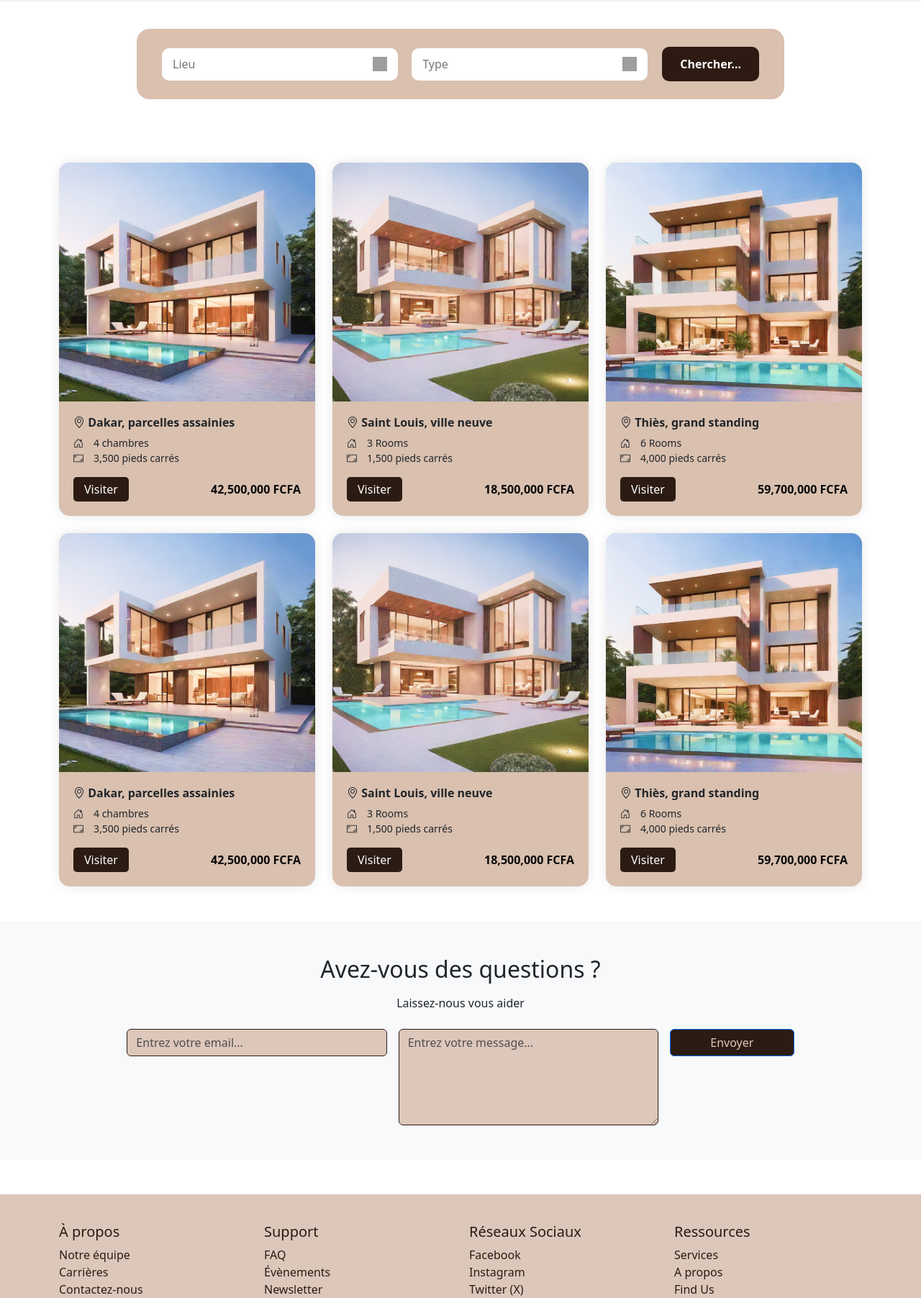
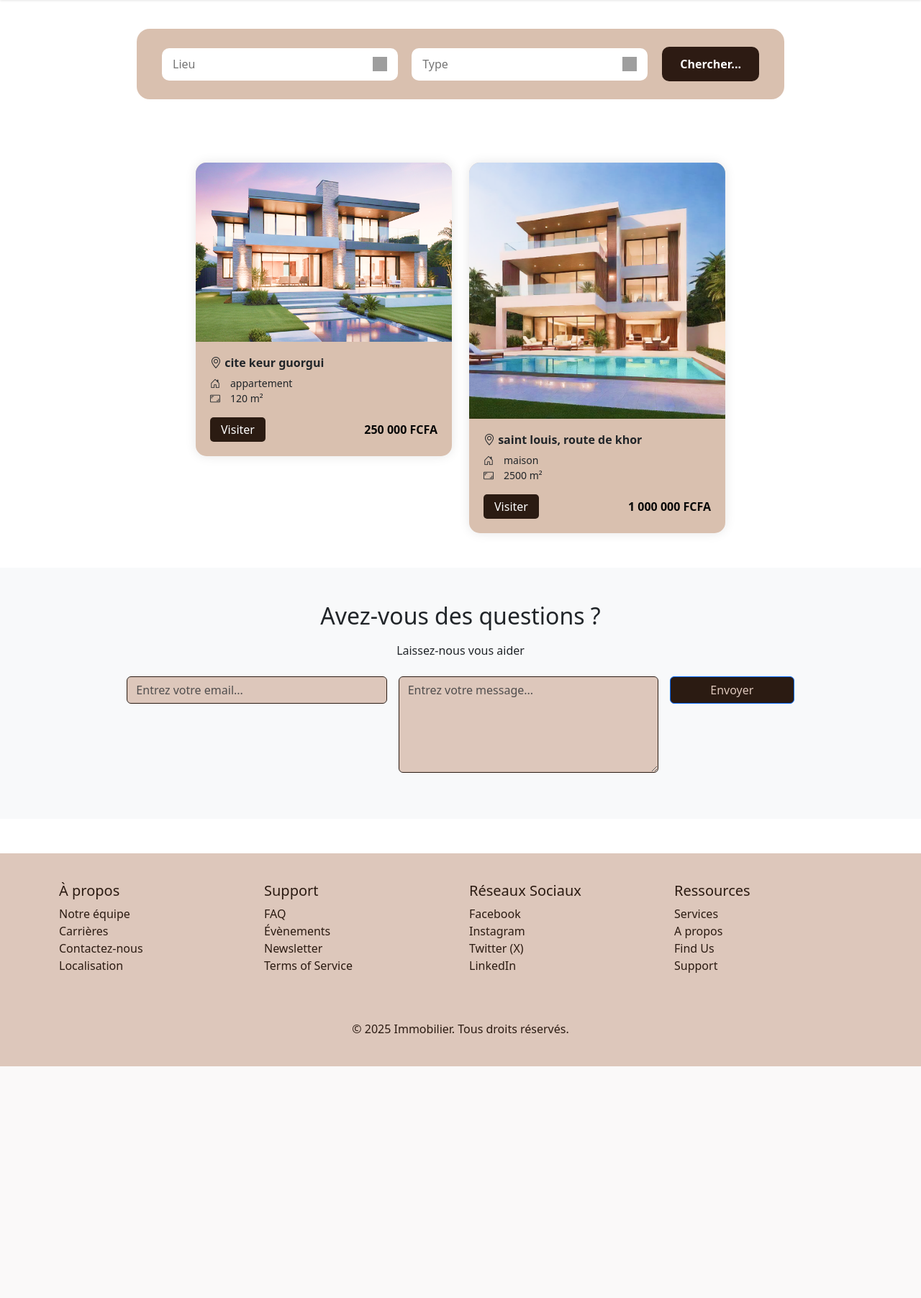
Before and after one commit to mouhamed36-collab/project_immo, a PHP site: page /project_immo/pages/biens.php in a window 1280 px wide. Shown: the part 60-1864 px from the top of the page at 72% size. After the commit the page ends 1542 px from the top, so only its background shows below. Run offline with PHP 8.4, Linux system fonts and the light colour scheme; data comes from the database, SQL or seed files in the repository; grey boxes are pictures that could not be loaded.

Commit message:
Suite crud biens

```diff
--- a/CRUD/biendModel.php
+++ b/CRUD/biendModel.php
@@ -36,7 +36,7 @@ function ajouterBien($data)
     $type   = trim($data['type'] ?? '');
     $localisation = trim($data['localisation'] ?? '');
     $surface     = floatval($data['surface'] ?? 0);
-    $status = 'disponible'; // Valeur par défaut
+    $status = trim($data['status']); // Valeur par défaut
 
     // 4. Préparation et exécution de la requête
     $sql = "INSERT INTO bien (titre, description, prix, type, photo, localisation, surface, status)
@@ -133,11 +133,11 @@ function updateBien($data)
     $type   = trim($data['type'] ?? '');
     $localisation = trim($data['localisation'] ?? '');
     $surface     = floatval($data['surface'] ?? 0);
-
+    $status = trim($data['status'] ?? '');
     // 3. Préparation et exécution de la requête
     if ($urlPhoto) {
         // Mise à jour avec nouvelle photo
-        $sql = "UPDATE bien SET titre=?, description=?, prix=?, type=?, photo=?, localisation=?, surface=? WHERE idbien=?";
+        $sql = "UPDATE bien SET titre=?, description=?, prix=?, type=?, photo=?, localisation=?, surface=?, status=? WHERE idbien=?";
         $stmt = $con->prepare($sql);
         if (!$stmt) {
             return [
@@ -145,10 +145,10 @@ function updateBien($data)
                 'message' => "Erreur de préparation SQL : " . $con->error
             ];
         }
-        $stmt->bind_param("ssdssssi", $titre, $description, $prix, $type, $urlPhoto, $localisation, $surface, $id);
+        $stmt->bind_param("ssdsssssi", $titre, $description, $prix, $type, $urlPhoto, $localisation, $surface, $status, $id);
     } else {
         // Mise à jour sans nouvelle photo
-        $sql = "UPDATE bien SET titre=?, description=?, prix=?, type=?, localisation=?, surface=? WHERE idbien=?";
+        $sql = "UPDATE bien SET titre=?, description=?, prix=?, type=?, localisation=?, surface=?, status=? WHERE idbien=?";
         $stmt = $con->prepare($sql);
         if (!$stmt) {
             return [
@@ -156,7 +156,7 @@ function updateBien($data)
                 'message' => "Erreur de préparation SQL : " . $con->error
             ];
         }
-        $stmt->bind_param("ssdsssi", $titre, $description, $prix, $type, $localisation, $surface, $id);
+        $stmt->bind_param("ssdssssi", $titre, $description, $prix, $type, $localisation, $surface,$status, $id);
     }
     if ($stmt->execute()) {
         return [
--- a/pages/biens.php
+++ b/pages/biens.php
@@ -1,3 +1,7 @@
+<?php
+include_once("../CRUD/biendModel.php");
+$biens = getAllBiens();
+?>
 <!DOCTYPE html>
 <html lang="fr">
 
@@ -48,101 +52,26 @@
   </div>
   <div class="container py-5">
     <div class="row g-4 justify-content-center">
-
-
-
-    <!-- Carte 1 -->
+     <?php
+    // Affichage des biens immobiliers
+    foreach ($biens as $bien) : ?>
     <div class="col-md-4">
       <div class="property-card">
-        <img src="../asset/img/MAISON 1.png" class="property-img" alt="Maison 1">
+        <img src="http://localhost/project_immo/CRUD/<?= $bien['photo'] ?>" class="property-img" alt="<?= $bien['titre'] ?>">
         <div class="property-info">
-          <h6><i class="bi bi-geo-alt"></i> Dakar, parcelles assainies</h6>
-          <div class="icon-text"><i class="bi bi-house-door"></i> 4 chambres</div>
-          <div class="icon-text"><i class="bi bi-aspect-ratio"></i> 3,500 pieds carrés</div>
+          <h6><i class="bi bi-geo-alt"></i> <?= htmlspecialchars($bien['localisation']) ?></h6>
+          <div class="icon-text"><i class="bi bi-house-door"></i> <?= htmlspecialchars($bien['type']) ?></div>
+          <div class="icon-text"><i class="bi bi-aspect-ratio"></i> <?= htmlspecialchars($bien['surface']) ?> m²</div>
           <div class="d-flex justify-content-between align-items-center mt-3">
-            <a href="#" class="btn-visit">Visiter</a>
-            <span class="price">42,500,000 FCFA</span>
+            <a href="detail_bien.php?id=<?= $bien['idbien'] ?>" class="btn-visit">Visiter</a>
+            <span class="price"><?= number_format($bien['prix'], 0, ',', ' ') ?> FCFA</span>
           </div>
         </div>
       </div>
     </div>
+    <?php endforeach; ?>
 
-    <!-- Carte 2 -->
-    <div class="col-md-4">
-      <div class="property-card">
-        <img src="../asset/img/MAISON 2.png" class="property-img" alt="Maison 2">
-        <div class="property-info">
-          <h6><i class="bi bi-geo-alt"></i> Saint Louis, ville neuve</h6>
-          <div class="icon-text"><i class="bi bi-house-door"></i> 3 Rooms</div>
-          <div class="icon-text"><i class="bi bi-aspect-ratio"></i> 1,500 pieds carrés</div>
-          <div class="d-flex justify-content-between align-items-center mt-3">
-            <a href="#" class="btn-visit">Visiter</a>
-            <span class="price">18,500,000 FCFA</span>
-          </div>
-        </div>
-      </div>
-    </div>
 
-    <!-- Carte 3 -->
-    <div class="col-md-4">
-      <div class="property-card">
-        <img src="../asset/img/MAISON 3.png"class="property-img" alt="Maison 3">
-        <div class="property-info">
-          <h6><i class="bi bi-geo-alt"></i> Thiès, grand standing</h6>
-          <div class="icon-text"><i class="bi bi-house-door"></i> 6 Rooms</div>
-          <div class="icon-text"><i class="bi bi-aspect-ratio"></i> 4,000 pieds carrés</div>
-          <div class="d-flex justify-content-between align-items-center mt-3">
-            <a href="#" class="btn-visit">Visiter</a>
-            <span class="price">59,700,000 FCFA</span>
-          </div>
-        </div>
-      </div>
-    </div>
-  <!-- Carte 1 -->
-    <div class="col-md-4">
-      <div class="property-card">
-        <img src="../asset/img/MAISON 1.png" class="property-img" alt="Maison 1">
-        <div class="property-info">
-          <h6><i class="bi bi-geo-alt"></i> Dakar, parcelles assainies</h6>
-          <div class="icon-text"><i class="bi bi-house-door"></i> 4 chambres</div>
-          <div class="icon-text"><i class="bi bi-aspect-ratio"></i> 3,500 pieds carrés</div>
-          <div class="d-flex justify-content-between align-items-center mt-3">
-            <a href="#" class="btn-visit">Visiter</a>
-            <span class="price">42,500,000 FCFA</span>
-          </div>
-        </div>
-      </div>
-    </div>
-      <!-- Carte 2 -->
-    <div class="col-md-4">
-      <div class="property-card">
-        <img src="../asset/img/MAISON 2.png" class="property-img" alt="Maison 2">
-        <div class="property-info">
-          <h6><i class="bi bi-geo-alt"></i> Saint Louis, ville neuve</h6>
-          <div class="icon-text"><i class="bi bi-house-door"></i> 3 Rooms</div>
-          <div class="icon-text"><i class="bi bi-aspect-ratio"></i> 1,500 pieds carrés</div>
-          <div class="d-flex justify-content-between align-items-center mt-3">
-            <a href="#" class="btn-visit">Visiter</a>
-            <span class="price">18,500,000 FCFA</span>
-          </div>
-        </div>
-      </div>
-    </div>
-    <!-- Carte 3 -->
-    <div class="col-md-4">
-      <div class="property-card">
-        <img src="../asset/img/MAISON 3.png" class="property-img" alt="Maison 3">
-        <div class="property-info">
-          <h6><i class="bi bi-geo-alt"></i> Thiès, grand standing</h6>
-          <div class="icon-text"><i class="bi bi-house-door"></i> 6 Rooms</div>
-          <div class="icon-text"><i class="bi bi-aspect-ratio"></i> 4,000 pieds carrés</div>
-          <div class="d-flex justify-content-between align-items-center mt-3">
-            <a href="#" class="btn-visit">Visiter</a>
-            <span class="price">59,700,000 FCFA</span>
-          </div>
-        </div>
-      </div>
-    </div>
   </div>
 </div>
 
```
Also changed, not shown: css/detail_bien.css (+18 -6 lines), pages/dashboard/gestion_biens.php (+21 -1 lines), pages/detail_bien.php (+13 -8 lines), pages/section2.php (+13 -47 lines), CRUD/photosBiens/img_686af1a56cd2b.png (added), CRUD/photosBiens/img_686af3f096420.png (added), CRUD/photosBiens/img_686af499556e6.png (added), CRUD/photosBiens/img_686af5430bfae.png (added), CRUD/photosBiens/img_686af56ac8193.jpg (added).
